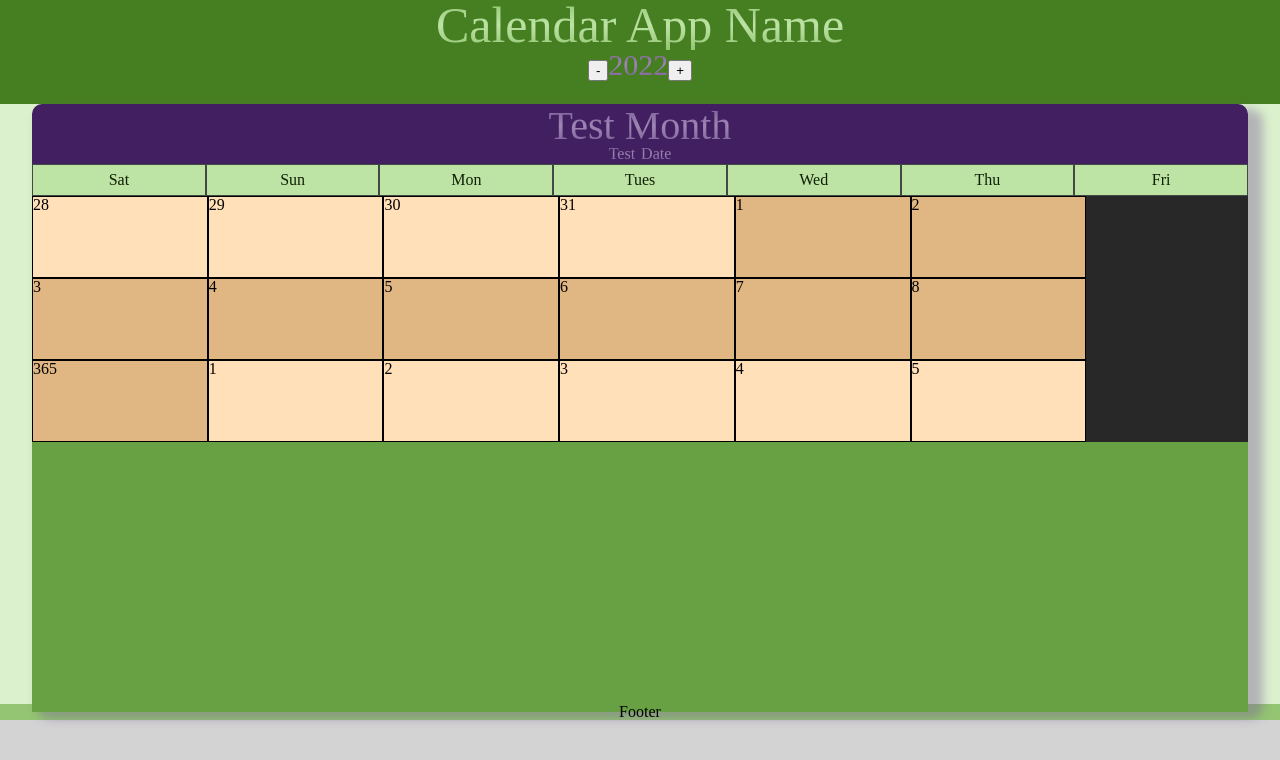
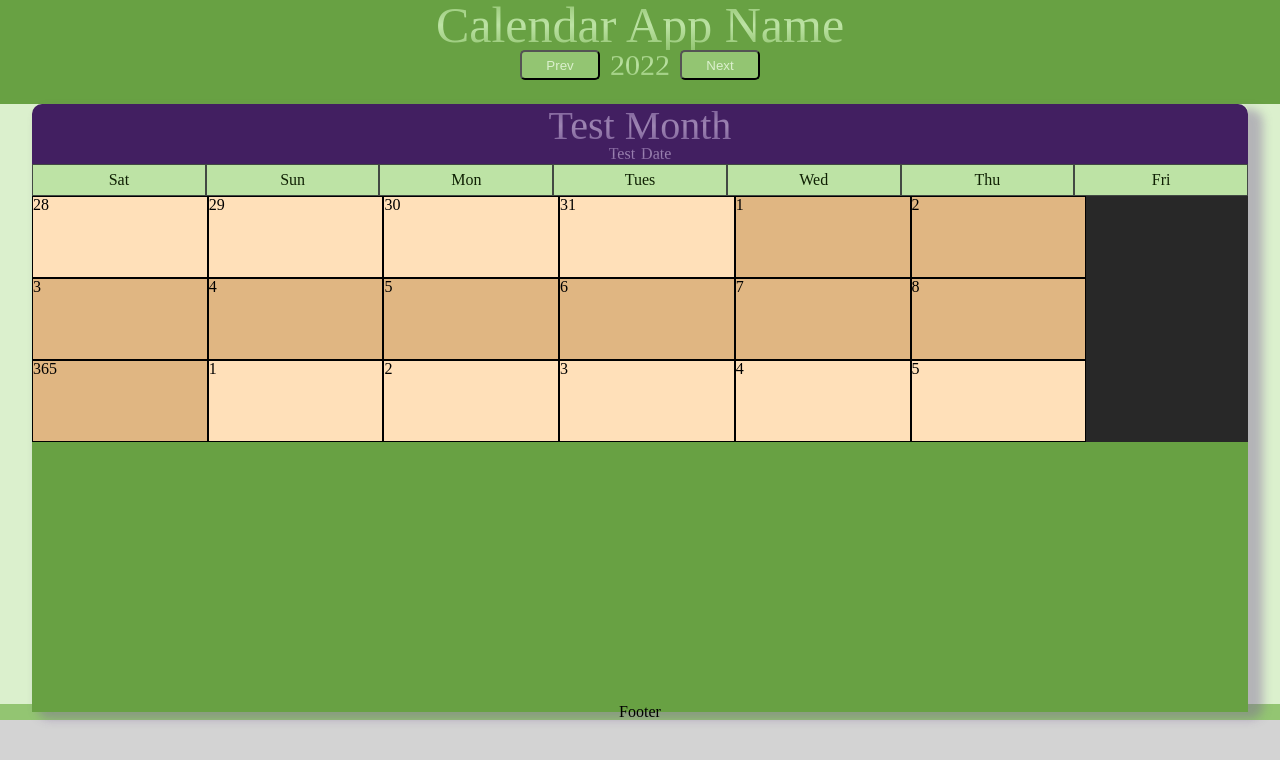
Before and after one commit to leonardmoses/ct-eyeCare-calendar-1.1, a React (Create React App) app: page / in a window 1280 px wide. Shown: the top 760 px of the page. Built offline with nearby package versions, Linux system fonts and the light colour scheme.

Commit message:
Year Button styling.

```diff
--- a/src/components/JS/Year.js
+++ b/src/components/JS/Year.js
@@ -19,7 +19,7 @@ const Year = () => {
 // #region State Function 2
     //Creating the State. Function Method 2
     function countInitialYear() {
-        console.log(`Run useState function for year.`)
+        // console.log(`Run useState function for year.`)
         return 2022
     }
 
@@ -36,19 +36,21 @@ const Year = () => {
     // Decreases Count: This is a function version and a better method.
     function decreaseYear() {
         setYear( prevYear => prevYear -1 )
-        console.log(`Decreased by 1.`)
+        // console.log(`Decreased by 1.`)
     }
 
     function increaseYear() {
         setYear( prevYear => prevYear +1 )
-        console.log(`Increased by 1.`)
+        // console.log(`Increased by 1.`)
     }
 
     return (
-        <div>
-            <button onClick={decreaseYear}>-</button>
-                <span>{year}</span>
-            <button onClick={increaseYear}>+</button>
+        <div className="yearCountDiv">
+            <span>
+                <button onClick={decreaseYear}>Prev</button>
+                    <h2>{year}</h2>
+                <button onClick={increaseYear}>Next</button>
+            </span>
         </div>
 
      );
--- a/src/components/common/Layout.scss
+++ b/src/components/common/Layout.scss
@@ -11,20 +11,43 @@ body {
     .Header {
         width: 100%;
         height: 13vh;
-        background-color: $primary5;
+        background-color: $primary4;
         // text-align: center;
         // display: flex;
         // justify-content: center;
         // align-items: center;
 
         .year {
+            // width: 100%;
             // background-color: blue;
             display: flex;
+            flex-wrap: wrap;
+            flex-direction: row;
             justify-content: center;
             // align-items: center;
-            span {
-                @include Titleh2;
-                font-size: 30px;
+
+            .yearCountDiv {
+                h2 {
+                    @include Titleh1;
+                    font-size: 30px;
+                    margin: 0 10px;
+                }
+                span {
+                    width: 100%;
+                    display: flex;
+
+                    button {
+                        width: 80px;
+                        cursor: pointer;
+                        color: $primary1;
+                        background-color: $primary3;
+                        border-radius: 5px;
+                    }
+                    button:hover {
+                        background-color: $primary1;
+                        color: $primary5;
+                    }
+                }
             }
         }
 
```
